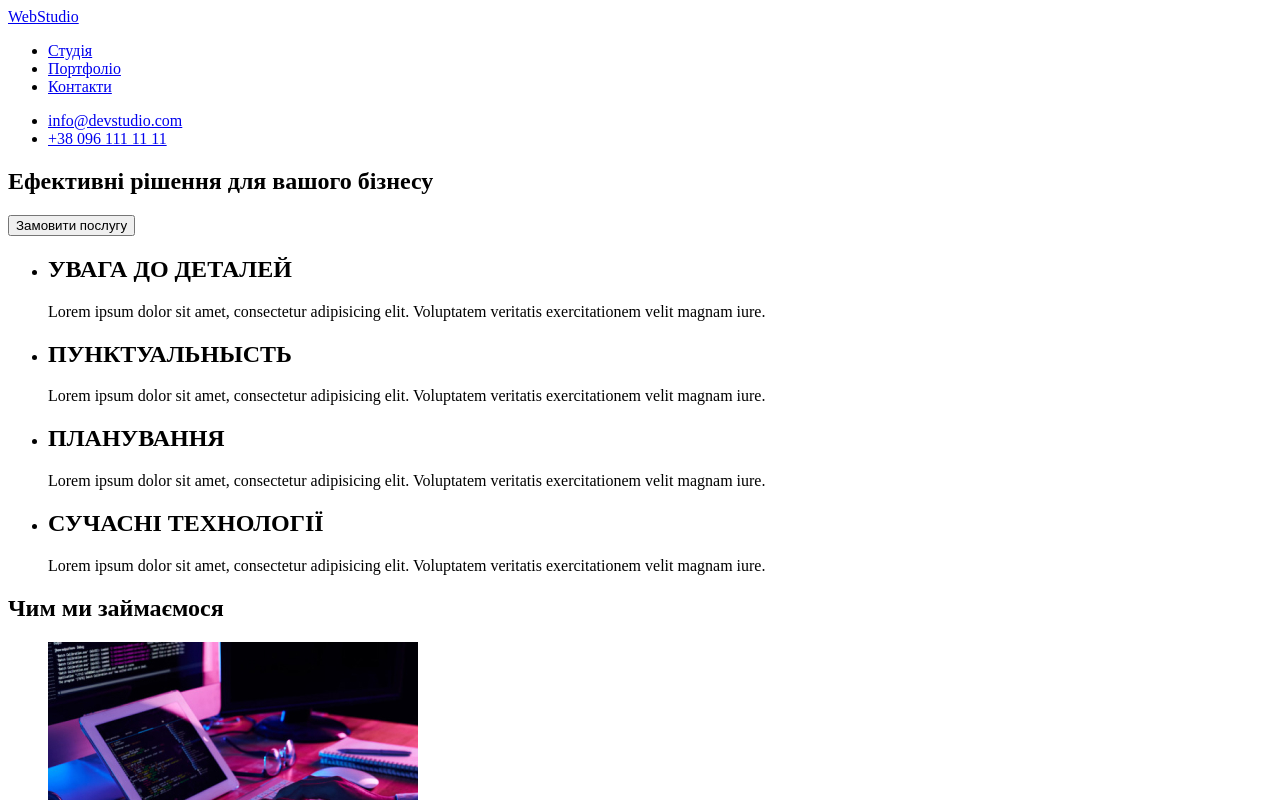
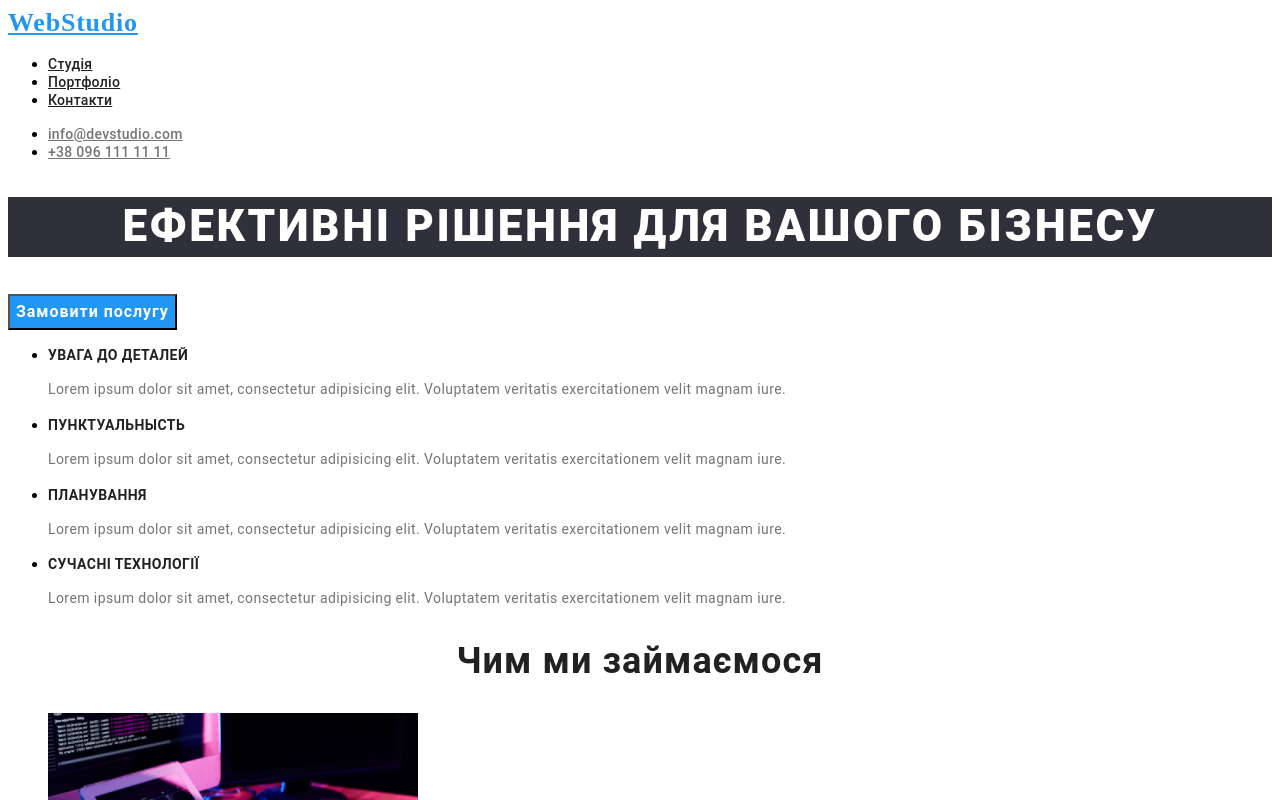
Before and after one commit to semkanna/webstudio, a plain HTML site: page index.html in a window 1280 px wide. Shown: the top 800 px of the page. Drawn offline with Linux system fonts and the light colour scheme.

Commit message:
homework

```diff
--- a/index.html
+++ b/index.html
@@ -5,30 +5,31 @@
     <meta http-equiv="X-UA-Compatible" content="IE=edge">
     <meta name="viewport" content="width=, initial-scale=1.0">
     <title>бізнес</title>
+    <link rel="stylesheet" href="./style/style.css">
 </head>
 <body>
     <!-- секція хедер -->
     <header>
-          <a href="./index.html">WebStudio</a>
+          <a href="./index.html"class="head-logo">WebStudio</a>
         <nav>
             <ul>
             <li>
-            <a href="./index.html">Студія</a>
+            <a href="./index.html" class="headchoise">Студія</a>
         </li>
         <li>
-            <a href="./phortpholio.html">Портфоліо</a>
+            <a href="./phortpholio.html" class="headchoise">Портфоліо</a>
         </li>
         <li>
-            <a href="./index.html">Контакти</a>
+            <a href="./index.html" class="headchoise">Контакти</a>
         </li>
         </ul>
         </nav>
             <ul>
         <li>
-            <a href="maшдto:info@devstudio.com">info@devstudio.com</a>
+            <a href="mailto:info@devstudio.com" class="inform">info@devstudio.com</a>
         </li>
         <li>
-            <a href="tel:+380961111111">+38 096 111 11 11</a>
+            <a href="tel:+380961111111" class="inform">+38 096 111 11 11</a>
         </li>
     </ul>
       </header>
@@ -36,33 +37,33 @@
   <main>
 <!-- секція головний заголовок і кнопка -->
     <section>
-        <h1>Ефективні рішення для вашого бізнесу</h1>
-        <button type="button">Замовити послугу</button>
+        <h1 class="important">Ефективні рішення для вашого бізнесу</h1>
+        <button type="button" class="mein-button">Замовити послугу</button>
     </section>
     <!-- секція опис -->
     <section>
         <ul>
         <li>
-    <h2>УВАГА ДО ДЕТАЛЕЙ</h2>
-    <p>Lorem ipsum dolor sit amet, consectetur adipisicing elit. Voluptatem veritatis exercitationem velit magnam iure.</p>
+    <h2 class="main-section1">УВАГА ДО ДЕТАЛЕЙ</h2>
+    <p class="main-sectionp1">Lorem ipsum dolor sit amet, consectetur adipisicing elit. Voluptatem veritatis exercitationem velit magnam iure.</p>
         </li>
         <li>
-            <h2>ПУНКТУАЛЬНЫСТЬ</h2>
-            <p>Lorem ipsum dolor sit amet, consectetur adipisicing elit. Voluptatem veritatis exercitationem velit magnam iure.</p>
+            <h2 class="main-section1">ПУНКТУАЛЬНЫСТЬ</h2>
+            <p class="main-sectionp1">Lorem ipsum dolor sit amet, consectetur adipisicing elit. Voluptatem veritatis exercitationem velit magnam iure.</p>
         </li>
         <li>
-            <h2>ПЛАНУВАННЯ</h2>
-            <p>Lorem ipsum dolor sit amet, consectetur adipisicing elit. Voluptatem veritatis exercitationem velit magnam iure.</p>
+            <h2 class="main-section1">ПЛАНУВАННЯ</h2>
+            <p class="main-sectionp1">Lorem ipsum dolor sit amet, consectetur adipisicing elit. Voluptatem veritatis exercitationem velit magnam iure.</p>
         </li>
         <li>
-            <h2>СУЧАСНІ ТЕХНОЛОГІЇ</h2>
-            <p>Lorem ipsum dolor sit amet, consectetur adipisicing elit. Voluptatem veritatis exercitationem velit magnam iure.</p>
+            <h2 class="main-section1">СУЧАСНІ ТЕХНОЛОГІЇ</h2>
+            <p class="main-sectionp1">Lorem ipsum dolor sit amet, consectetur adipisicing elit. Voluptatem veritatis exercitationem velit magnam iure.</p>
      </li>
     </ul>
 </section>
 <!-- секція чим ми займаємось -->
 <section>
-    <h2>Чим ми займаємося</h2>
+    <h2 id="sect-logo">Чим ми займаємося</h2>
     <ul>
         <li>
             <img src="./img/1.jpg" alt="комп'ютер і клавіатура">
@@ -76,44 +77,44 @@
 </section>
 <!-- скція працівників -->
 <section>
-    <h2>Наша команда</h2>
+    <h2 id="sect-logoot">Наша команда</h2>
     <ul>
         <li>
             <img src="./img/4.jpg" alt="чоловік" width="150">
             <h3>Ігор Дем’яненко</h3>
-            <p>Product Designer</p>
+            <p class="jobs">Product Designer</p>
         </li>
         <li>
             <img src="./img/5.jpg" alt="жінка" width="150">
             <h3>Ольга Репіна</h3>
-            <p>Frontend Developer</p>
+            <p class="jobs">Frontend Developer</p>
         </li>
         <li>
             <img src="./img/6.jpg" alt="чоловік" width="150">
             <h3>Микола Тарасов</h3>
-            <p>Marketing</p>
+            <p class="jobs">Marketing</p>
         </li>
         <li>
             <img src="./img/7.jpg" alt="чоловік" width="150">
             <h3>Михайло Єрмаков</h3>
-            <p>UI Designer</p>
+            <p class="jobs">UI Designer</p>
         </li>
     </ul>
 </section>
   </main>
   <!-- footer -->
   <footer>
-       <a href="./index.html">WebStudio</a>
+       <a href="./index.html" class="head-logo">WebStudio</a>
        <address>
    <a href="https://goo.gl/maps/FjRVsk7inqo2rN4u5">
     м. Київ, пр-т Лесі Українки, 26</a>
    </address>
     <ul>
   <li>
-      <a href="mailto:info@example.com">info@example.com</a>
+      <a href="mailto:info@example.com"  class="inform">info@example.com</a>
   </li>
   <li>
-      <a href="tel:+380991111111">+38 099 111 11 11</a>
+      <a href="tel:+380991111111"  class="inform">+38 099 111 11 11</a>
   </li>
 </ul>
   </footer>
--- /dev/null
+++ b/style.phortpholio/style.css
@@ -0,0 +1,94 @@
+/* header */
+.logo-header
+{
+    font-family: 'Raleway';
+font-style: normal;
+font-weight: 700;
+font-size: 26px;
+line-height: 1.19;
+letter-spacing: 0.03em;
+color: #2196F3;
+}
+.headchoise
+{
+    font-family: 'Roboto';
+font-style: normal;
+font-weight: 500;
+font-size: 14px;
+line-height: 1.14;
+letter-spacing: 0.02em;
+color: #212121;
+}
+.inform
+{
+    font-family: 'Roboto';
+font-style: normal;
+font-weight: 500;
+font-size: 14px;
+line-height: 16px;
+letter-spacing: 0.02em;
+color: #757575;
+}
+button
+{
+    font-family: 'Roboto';
+font-style: normal;
+font-weight: 500;
+font-size: 16px;
+line-height: 26px;
+text-align: center;
+letter-spacing: 0.03em;
+color: #212121;
+}
+h2
+{
+    font-family: 'Roboto';
+font-style: normal;
+font-weight: 700;
+font-size: 18px;
+line-height: 36px;
+letter-spacing: 0.06em;
+color: #212121;
+}
+p
+{
+    font-family: 'Roboto';
+font-style: normal;
+font-weight: 400;
+font-size: 16px;
+line-height: 30px;
+letter-spacing: 0.03em;
+color: #757575;
+}
+main
+ {
+    background: #E5E5E5;
+ }
+ header
+ {
+    background: #FFFFFF;
+ }
+ footer
+ {
+    background: #2F303A;
+ }
+ address
+ {
+    font-family: 'Roboto';
+font-style: normal;
+font-weight: 400;
+font-size: 14px;
+line-height: 24px;
+letter-spacing: 0.03em;
+color: #FFFFFF;
+ }
+ footer a
+ {
+    font-family: 'Roboto';
+    font-style: normal;
+    font-weight: 400;
+    font-size: 14px;
+    line-height: 24px;
+    letter-spacing: 0.03em;
+    color: rgba(255, 255, 255, 0.6);
+ }
--- /dev/null
+++ b/style/style.css
@@ -0,0 +1,135 @@
+.head-logo
+{
+    font-family: 'Raleway';
+    font-style: normal;
+    font-weight: 700;
+    font-size: 26px;
+    line-height: 1.19;
+    letter-spacing: 0.03em;
+color: #2196F3;
+}
+.headchoise
+{
+    font-family: 'Roboto';
+    font-style: normal;
+    font-weight: 500;
+    font-size: 14px;
+    line-height:1.14;
+    letter-spacing: 0.02em;
+    color: #212121;
+}
+.inform
+{
+    font-family: 'Roboto';
+font-style: normal;
+font-weight: 500;
+font-size: 14px;
+line-height: 1.14;
+letter-spacing: 0.02em;
+color: #757575;
+}
+.important
+{
+    background: #2F303A;;
+    font-family: 'Roboto';
+font-style: normal;
+font-weight: 900;
+font-size: 44px;
+line-height: 1.36;
+text-align: center;
+letter-spacing: 0.06em;
+text-transform: uppercase;
+color: #FFFFFF;
+}
+.mein-button
+{
+    background-color: #2196F3;;
+    font-family: 'Roboto';
+font-style: normal;
+font-weight: 700;
+font-size: 16px;
+line-height: 1.875;
+display: flex;
+align-items: center;
+text-align: center;
+letter-spacing: 0.06em;
+color: #FFFFFF;
+}
+.main-section1
+{
+    font-family: 'Roboto';
+font-style: normal;
+font-weight: 700;
+font-size: 14px;
+line-height: 1.14;
+letter-spacing: 0.03em;
+text-transform: uppercase;
+color: #212121;
+}
+.main-sectionp1
+{
+    font-family: 'Roboto';
+font-style: normal;
+font-weight: 400;
+font-size: 14px;
+line-height: 1.71;
+letter-spacing: 0.03em;
+color: #757575;
+}
+#sect-logo
+{
+    font-family: 'Roboto';
+font-style: normal;
+font-weight: 700;
+font-size: 36px;
+line-height: 1.16;
+text-align: center;
+letter-spacing: 0.03em;
+color: #212121;
+}
+#sect-logoot
+{
+    font-family: 'Roboto';
+font-style: normal;
+font-weight: 700;
+font-size: 36px;
+line-height: 1.16;
+text-align: center;
+letter-spacing: 0.03em;
+color: #212121;
+}
+h3
+{
+    font-family: 'Roboto';
+font-style: normal;
+font-weight: 500;
+font-size: 16px;
+line-height: 19px;
+letter-spacing: 0.03em;
+text-align: center;
+color: #212121;
+}
+.jobs
+{
+font-family: 'Roboto';
+font-style: normal;
+font-weight: 400;
+font-size: 16px;
+line-height: 1.1875;
+text-align: center;
+letter-spacing: 0.03em;
+color: #757575;
+}
+address
+{
+    font-family: 'Roboto';
+    font-style: normal;
+    font-weight: 400;
+    font-size: 14px;
+    line-height: 1.71;
+    color: #FFFFFF
+}
+footer
+{
+background-color:#2F303A;
+}
```
Also changed, not shown: phortpholio.html (+10 -9 lines).
